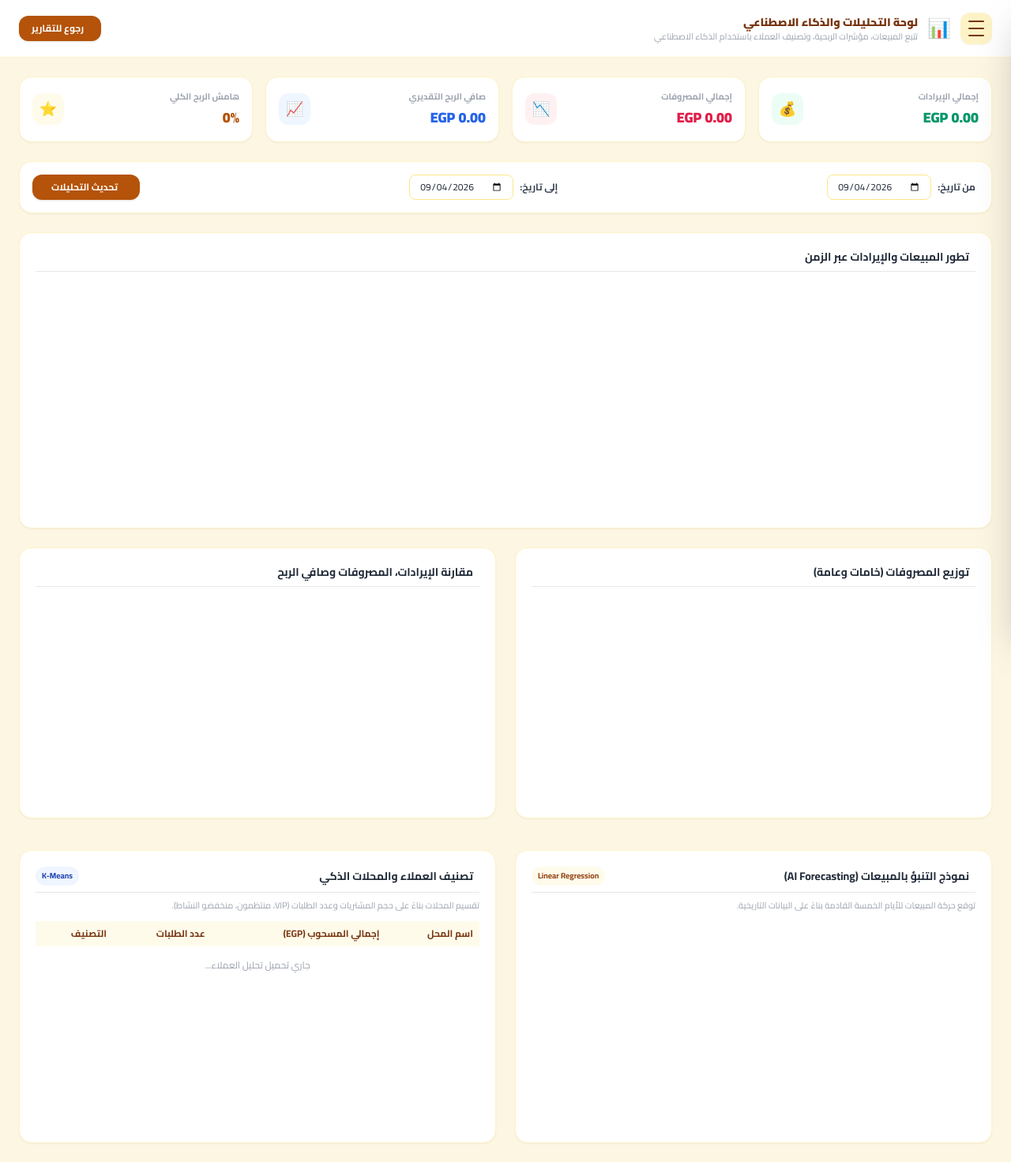
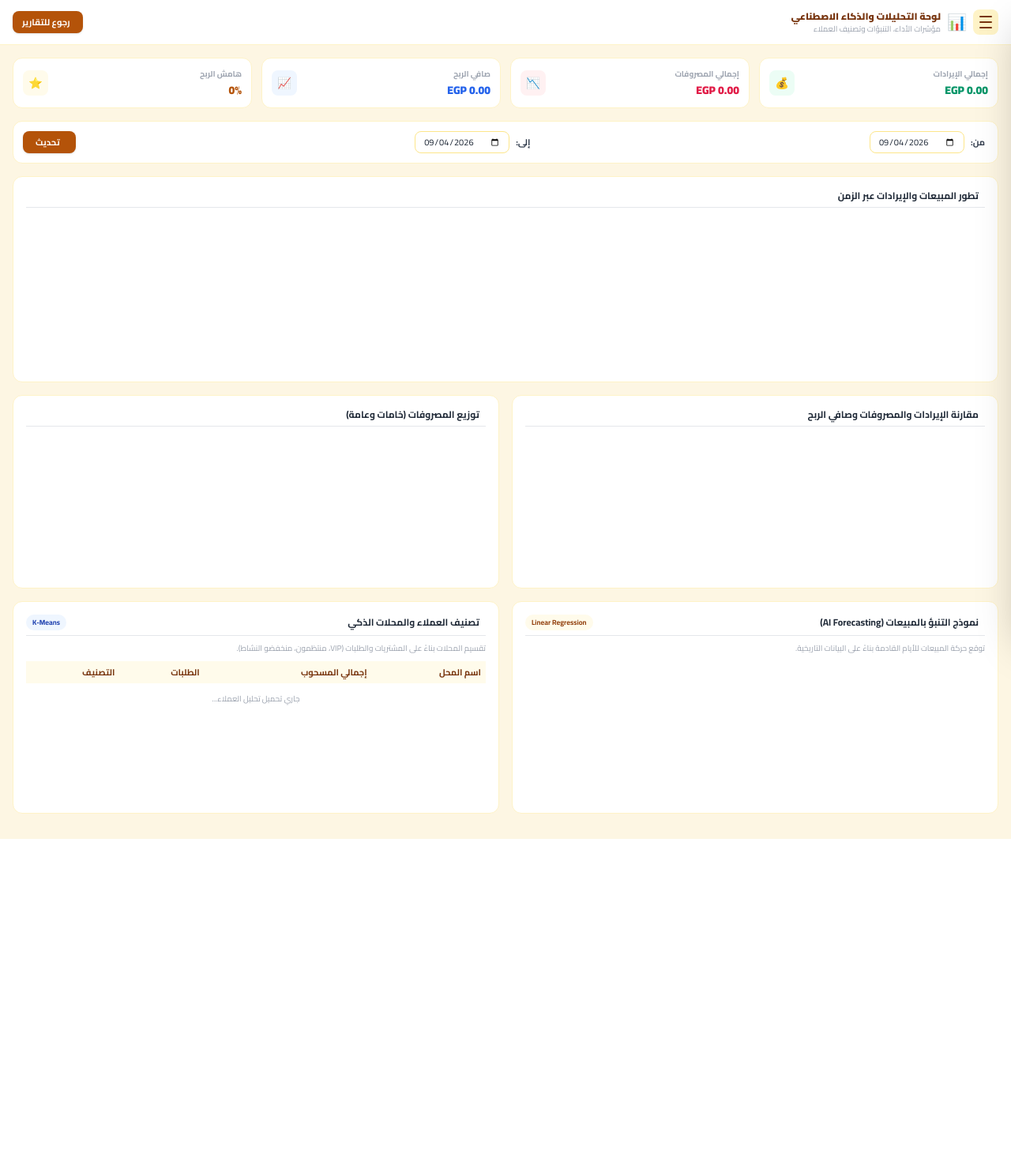
Before and after one commit to kyrillosashraf/bakery-system, a Flask app: template templates/analysis.html in a window 1280 px wide. Shown: the whole page at 79% size. After the commit the page ends 1062 px from the top, so only its background shows below. Run offline with Flask 3, Linux system fonts and the light colour scheme; the template is opened without the code that fills it, so the values that code supplies are empty; a map, chart or similar area stays blank; some libraries are stand-ins or nearby versions.

Commit message:
Update analysis.html

```diff
--- a/templates/analysis.html
+++ b/templates/analysis.html
@@ -1,148 +1,154 @@
 {% extends "base.html" %}
 
-{% block title %}لوحة التحليلات الذكية والرسوم البيانية - المخبز{% endblock %}
+{% block title %}لوحة التحليلات الذكية - المخبز{% endblock %}
 
 {% block content %}
-    <!-- شريط علوي -->
-    <header class="bg-white border-b border-amber-100 shadow-xs px-6 py-4 flex flex-wrap justify-between items-center gap-4">
-        <div class="flex items-center gap-3">
-            <button onclick="toggleSidebar()" class="bg-amber-100 hover:bg-amber-200 text-amber-900 p-2.5 rounded-xl transition shadow-sm flex flex-col justify-between w-10 h-10 items-center justify-center shrink-0 cursor-pointer">
-                <span class="w-5 h-0.5 bg-amber-900 rounded-full block"></span>
-                <span class="w-5 h-0.5 bg-amber-900 rounded-full block"></span>
-                <span class="w-5 h-0.5 bg-amber-900 rounded-full block"></span>
+    <!-- شريط علوي مصغر -->
+    <header class="bg-white border-b border-amber-100 shadow-xs px-4 py-3 flex flex-wrap justify-between items-center gap-3">
+        <div class="flex items-center gap-2">
+            <button onclick="toggleSidebar()" class="bg-amber-100 hover:bg-amber-200 text-amber-900 p-2 rounded-lg transition shadow-xs flex flex-col justify-between w-8 h-8 items-center justify-center shrink-0 cursor-pointer">
+                <span class="w-4 h-0.5 bg-amber-900 rounded-full block"></span>
+                <span class="w-4 h-0.5 bg-amber-900 rounded-full block"></span>
+                <span class="w-4 h-0.5 bg-amber-900 rounded-full block"></span>
             </button>
-            <span class="text-2xl">📊</span>
+            <span class="text-xl">📊</span>
             <div>
-                <h1 class="text-sm font-black text-amber-900">لوحة التحليلات والذكاء الاصطناعي</h1>
-                <p class="text-[11px] text-gray-400">تتبع المبيعات، مؤشرات الربحية، وتصنيف العملاء باستخدام الذكاء الاصطناعي</p>
+                <h1 class="text-xs font-black text-amber-900">لوحة التحليلات والذكاء الاصطناعي</h1>
+                <p class="text-[10px] text-gray-400">مؤشرات الأداء، التنبؤات وتصنيف العملاء</p>
             </div>
         </div>
 
-        <div class="flex items-center gap-3">
-            <a href="/reports" class="bg-amber-700 hover:bg-amber-800 text-white px-4 py-2 rounded-xl text-xs font-bold shadow transition flex items-center gap-1.5">
+        <div class="flex items-center gap-2">
+            <a href="/reports" class="bg-amber-700 hover:bg-amber-800 text-white px-3 py-1.5 rounded-lg text-[11px] font-bold shadow transition flex items-center gap-1">
                 <i class="fas fa-arrow-right"></i> رجوع للتقارير
             </a>
         </div>
     </header>
 
-    <main class="max-w-7xl mx-auto p-6 space-y-6 overflow-y-auto flex-1">
+    <main class="max-w-7xl mx-auto p-4 space-y-4 overflow-y-auto flex-1 text-xs">
 
-        <!-- ملخص مؤشرات الأداء المالية الذكية -->
-        <div class="grid grid-cols-1 sm:grid-cols-2 lg:grid-cols-4 gap-4">
-            <div class="bg-white p-4 rounded-2xl shadow-sm border border-amber-100 flex items-center justify-between">
+        <!-- ملخص مؤشرات الأداء (حجم أصغر وأنيق) -->
+        <div class="grid grid-cols-2 lg:grid-cols-4 gap-3">
+            <div class="bg-white p-3 rounded-xl shadow-xs border border-amber-100 flex items-center justify-between">
                 <div>
-                    <p class="text-[11px] text-gray-400 font-bold">إجمالي الإيرادات</p>
-                    <h3 id="statTotalRev" class="text-lg font-black text-emerald-600 mt-1">0.00 EGP</h3>
+                    <p class="text-[10px] text-gray-400 font-bold">إجمالي الإيرادات</p>
+                    <h3 id="statTotalRev" class="text-sm font-black text-emerald-600 mt-0.5">0.00 EGP</h3>
                 </div>
-                <div class="w-10 h-10 rounded-xl bg-emerald-50 text-emerald-600 flex items-center justify-center text-lg">💰</div>
+                <div class="w-8 h-8 rounded-lg bg-emerald-50 text-emerald-600 flex items-center justify-center text-sm">💰</div>
             </div>
-            <div class="bg-white p-4 rounded-2xl shadow-sm border border-amber-100 flex items-center justify-between">
+            <div class="bg-white p-3 rounded-xl shadow-xs border border-amber-100 flex items-center justify-between">
                 <div>
-                    <p class="text-[11px] text-gray-400 font-bold">إجمالي المصروفات</p>
-                    <h3 id="statTotalExp" class="text-lg font-black text-rose-600 mt-1">0.00 EGP</h3>
+                    <p class="text-[10px] text-gray-400 font-bold">إجمالي المصروفات</p>
+                    <h3 id="statTotalExp" class="text-sm font-black text-rose-600 mt-0.5">0.00 EGP</h3>
                 </div>
-                <div class="w-10 h-10 rounded-xl bg-rose-50 text-rose-600 flex items-center justify-center text-lg">📉</div>
+                <div class="w-8 h-8 rounded-lg bg-rose-50 text-rose-600 flex items-center justify-center text-sm">📉</div>
             </div>
-            <div class="bg-white p-4 rounded-2xl shadow-sm border border-amber-100 flex items-center justify-between">
+            <div class="bg-white p-3 rounded-xl shadow-xs border border-amber-100 flex items-center justify-between">
                 <div>
-                    <p class="text-[11px] text-gray-400 font-bold">صافي الربح التقديري</p>
-                    <h3 id="statNetProfit" class="text-lg font-black text-blue-600 mt-1">0.00 EGP</h3>
+                    <p class="text-[10px] text-gray-400 font-bold">صافي الربح</p>
+                    <h3 id="statNetProfit" class="text-sm font-black text-blue-600 mt-0.5">0.00 EGP</h3>
                 </div>
-                <div class="w-10 h-10 rounded-xl bg-blue-50 text-blue-600 flex items-center justify-center text-lg">📈</div>
+                <div class="w-8 h-8 rounded-lg bg-blue-50 text-blue-600 flex items-center justify-center text-sm">📈</div>
             </div>
-            <div class="bg-white p-4 rounded-2xl shadow-sm border border-amber-100 flex items-center justify-between">
+            <div class="bg-white p-3 rounded-xl shadow-xs border border-amber-100 flex items-center justify-between">
                 <div>
-                    <p class="text-[11px] text-gray-400 font-bold">هامش الربح الكلي</p>
-                    <h3 id="statProfitMargin" class="text-lg font-black text-amber-700 mt-1">0%</h3>
+                    <p class="text-[10px] text-gray-400 font-bold">هامش الربح</p>
+                    <h3 id="statProfitMargin" class="text-sm font-black text-amber-700 mt-0.5">0%</h3>
                 </div>
-                <div class="w-10 h-10 rounded-xl bg-amber-50 text-amber-700 flex items-center justify-center text-lg">⭐</div>
+                <div class="w-8 h-8 rounded-lg bg-amber-50 text-amber-700 flex items-center justify-center text-sm">⭐</div>
             </div>
         </div>
 
-        <!-- فلاتر التواريخ -->
-        <div class="bg-white p-4 rounded-2xl shadow-sm border border-amber-100 flex flex-wrap gap-4 items-center justify-between">
+        <!-- فلاتر التواريخ المدمجة -->
+        <div class="bg-white p-3 rounded-xl shadow-xs border border-amber-100 flex flex-wrap gap-3 items-center justify-between">
             <div class="flex items-center gap-2">
-                <span class="text-xs font-bold text-gray-700"><i class="fas fa-calendar-alt text-amber-700 ml-1"></i> من تاريخ:</span>
-                <input type="date" id="startDate" class="border border-amber-200 rounded-lg px-3 py-1.5 text-xs focus:outline-none focus:border-amber-600 cursor-pointer">
+                <span class="text-[11px] font-bold text-gray-700"><i class="fas fa-calendar-alt text-amber-700 ml-1"></i> من:</span>
+                <input type="date" id="startDate" class="border border-amber-200 rounded-lg px-2.5 py-1 text-[11px] focus:outline-none focus:border-amber-600 cursor-pointer">
             </div>
             <div class="flex items-center gap-2">
-                <span class="text-xs font-bold text-gray-700">إلى تاريخ:</span>
-                <input type="date" id="endDate" class="border border-amber-200 rounded-lg px-3 py-1.5 text-xs focus:outline-none focus:border-amber-600 cursor-pointer">
+                <span class="text-[11px] font-bold text-gray-700">إلى:</span>
+                <input type="date" id="endDate" class="border border-amber-200 rounded-lg px-2.5 py-1 text-[11px] focus:outline-none focus:border-amber-600 cursor-pointer">
             </div>
-            <button onclick="loadAnalyticsData()" class="bg-amber-700 hover:bg-amber-800 text-white px-6 py-2 rounded-xl text-xs font-bold shadow transition cursor-pointer">
-                <i class="fas fa-sync-alt ml-1"></i> تحديث التحليلات
+            <button onclick="loadAnalyticsData()" class="bg-amber-700 hover:bg-amber-800 text-white px-4 py-1.5 rounded-lg text-[11px] font-bold shadow transition cursor-pointer flex items-center gap-1">
+                <i class="fas fa-sync-alt"></i> تحديث
             </button>
         </div>
 
-        <!-- شبكة الرسوم البيانية التقليدية -->
-        <div class="grid grid-cols-1 md:grid-cols-2 gap-6">
+        <!-- شبكة الرسوم البيانية بحجم مضغوط -->
+        <div class="grid grid-cols-1 md:grid-cols-2 gap-4">
+
             <!-- 1. تطور المبيعات عبر الزمن -->
-            <div class="bg-white p-5 rounded-2xl shadow-sm border border-amber-100 md:col-span-2">
-                <h3 class="font-bold text-gray-800 text-sm mb-4 border-b pb-2 flex items-center">
+            <div class="bg-white p-4 rounded-xl shadow-xs border border-amber-100 md:col-span-2">
+                <h3 class="font-bold text-gray-800 text-xs mb-3 border-b pb-1.5 flex items-center">
                     <i class="fas fa-chart-line text-amber-700 ml-2"></i> تطور المبيعات والإيرادات عبر الزمن
                 </h3>
-                <div class="relative h-72 w-full">
+                <div class="relative h-48 w-full">
                     <canvas id="salesLineChart"></canvas>
                 </div>
             </div>
 
-            <!-- 2. توزيع المصروفات -->
-            <div class="bg-white p-5 rounded-2xl shadow-sm border border-amber-100 flex flex-col justify-between">
-                <h3 class="font-bold text-gray-800 text-sm mb-4 border-b pb-2 flex items-center">
+            <!-- 2. مقارنة الإيرادات والمصروفات والأرباح -->
+            <div class="bg-white p-4 rounded-xl shadow-xs border border-amber-100 flex flex-col justify-between">
+                <h3 class="font-bold text-gray-800 text-xs mb-3 border-b pb-1.5 flex items-center">
+                    <i class="fas fa-balance-scale text-amber-700 ml-2"></i> مقارنة الإيرادات والمصروفات وصافي الربح
+                </h3>
+                <div class="relative h-44 w-full flex items-center justify-center">
+                    <canvas id="profitBarChart"></canvas>
+                </div>
+            </div>
+
+            <!-- 3. توزيع المصروفات -->
+            <div class="bg-white p-4 rounded-xl shadow-xs border border-amber-100 flex flex-col justify-between">
+                <h3 class="font-bold text-gray-800 text-xs mb-3 border-b pb-1.5 flex items-center">
                     <i class="fas fa-chart-pie text-amber-700 ml-2"></i> توزيع المصروفات (خامات وعامة)
                 </h3>
-                <div class="relative h-64 w-full flex items-center justify-center">
+                <div class="relative h-44 w-full flex items-center justify-center">
                     <canvas id="expensesDoughnutChart"></canvas>
                 </div>
             </div>
 
-            <!-- 3. مقارنة الإيرادات والمصروفات وصافي الربح -->
-            <div class="bg-white p-5 rounded-2xl shadow-sm border border-amber-100 flex flex-col justify-between">
-                <h3 class="font-bold text-gray-800 text-sm mb-4 border-b pb-2 flex items-center">
-                    <i class="fas fa-balance-scale text-amber-700 ml-2"></i> مقارنة الإيرادات، المصروفات وصافي الربح
-                </h3>
-                <div class="relative h-64 w-full flex items-center justify-center">
-                    <canvas id="profitBarChart"></canvas>
-                </div>
-            </div>
         </div>
 
-        <!-- قسم أدوات الذكاء الاصطناعي والتنبؤات المتقدمة -->
-        <div class="grid grid-cols-1 lg:grid-cols-2 gap-6 pt-4">
+        <!-- قسم أدوات الذكاء الاصطناعي والتنبؤات المتقدمة (أحجام مضغوطة) -->
+        <div class="grid grid-cols-1 lg:grid-cols-2 gap-4 pb-4">
 
             <!-- نموذج التنبؤ الخطي (Linear Regression Forecasting) -->
-            <div class="bg-white p-5 rounded-2xl shadow-sm border border-amber-100">
-                <h3 class="font-bold text-gray-800 text-sm mb-2 border-b pb-2 flex items-center justify-between">
-                    <span><i class="fas fa-robot text-amber-700 ml-2"></i> نموذج التنبؤ بالمبيعات (AI Forecasting)</span>
-                    <span class="text-[10px] bg-amber-50 text-amber-800 px-2 py-0.5 rounded-full font-bold">Linear Regression</span>
-                </h3>
-                <p class="text-[11px] text-gray-400 mb-4">توقع حركة المبيعات للأيام الخمسة القادمة بناءً على البيانات التاريخية.</p>
-                <div class="relative h-64 w-full">
+            <div class="bg-white p-4 rounded-xl shadow-xs border border-amber-100">
+                <div class="flex items-center justify-between border-b pb-1.5 mb-2">
+                    <h3 class="font-bold text-gray-800 text-xs flex items-center">
+                        <i class="fas fa-robot text-amber-700 ml-2"></i> نموذج التنبؤ بالمبيعات (AI Forecasting)
+                    </h3>
+                    <span class="text-[9px] bg-amber-50 text-amber-800 px-2 py-0.5 rounded-full font-bold">Linear Regression</span>
+                </div>
+                <p class="text-[10px] text-gray-400 mb-2">توقع حركة المبيعات للأيام القادمة بناءً على البيانات التاريخية.</p>
+                <div class="relative h-44 w-full">
                     <canvas id="forecastChart"></canvas>
                 </div>
             </div>
 
             <!-- نموذج تصنيف العملاء (K-Means Clustering) -->
-            <div class="bg-white p-5 rounded-2xl shadow-sm border border-amber-100 flex flex-col">
-                <h3 class="font-bold text-gray-800 text-sm mb-2 border-b pb-2 flex items-center justify-between">
-                    <span><i class="fas fa-users-cog text-amber-700 ml-2"></i> تصنيف العملاء والمحلات الذكي</span>
-                    <span class="text-[10px] bg-blue-50 text-blue-800 px-2 py-0.5 rounded-full font-bold">K-Means</span>
-                </h3>
-                <p class="text-[11px] text-gray-400 mb-3">تقسيم المحلات بناءً على حجم المشتريات وعدد الطلبات (VIP، منتظمون، منخفضو النشاط).</p>
+            <div class="bg-white p-4 rounded-xl shadow-xs border border-amber-100 flex flex-col">
+                <div class="flex items-center justify-between border-b pb-1.5 mb-2">
+                    <h3 class="font-bold text-gray-800 text-xs flex items-center">
+                        <i class="fas fa-users-cog text-amber-700 ml-2"></i> تصنيف العملاء والمحلات الذكي
+                    </h3>
+                    <span class="text-[9px] bg-blue-50 text-blue-800 px-2 py-0.5 rounded-full font-bold">K-Means</span>
+                </div>
+                <p class="text-[10px] text-gray-400 mb-2">تقسيم المحلات بناءً على المشتريات والطلبات (VIP، منتظمون، منخفضو النشاط).</p>
 
-                <div class="overflow-x-auto flex-1 max-h-56">
-                    <table class="w-full text-right text-xs">
+                <div class="overflow-x-auto flex-1 max-h-44">
+                    <table class="w-full text-right text-[11px]">
                         <thead class="bg-amber-50 text-amber-900 sticky top-0">
                             <tr>
-                                <th class="p-2">اسم المحل</th>
-                                <th class="p-2">إجمالي المسحوب (EGP)</th>
-                                <th class="p-2">عدد الطلبات</th>
-                                <th class="p-2">التصنيف</th>
+                                <th class="p-1.5">اسم المحل</th>
+                                <th class="p-1.5">إجمالي المسحوب</th>
+                                <th class="p-1.5">الطلبات</th>
+                                <th class="p-1.5">التصنيف</th>
                             </tr>
                         </thead>
                         <tbody id="segmentsTableBody" class="divide-y divide-gray-100">
                             <tr>
-                                <td colspan="4" class="p-4 text-center text-gray-400">جاري تحميل تحليل العملاء...</td>
+                                <td colspan="4" class="p-3 text-center text-gray-400 text-[10px]">جاري تحميل تحليل العملاء...</td>
                             </tr>
                         </tbody>
                     </table>
@@ -226,7 +232,6 @@
 
         async function loadAiAnalytics() {
             try {
-                // 1. جلب البيانات المالية الشاملة ومؤشرات الأداء
                 const resFin = await fetch('/api/analytics/financials');
                 const dataFin = await resFin.json();
                 if (dataFin.success && dataFin.financials) {
@@ -237,14 +242,12 @@
                     document.getElementById('statProfitMargin').innerText = fin.profit_margin + "%";
                 }
 
-                // 2. جلب بيانات نموذج التنبؤ بالمبيعات Linear Regression
                 const resFore = await fetch('/api/analytics/forecast');
                 const dataFore = await resFore.json();
                 if (dataFore.success && dataFore.historical_dates) {
                     renderForecastChart(dataFore);
                 }
 
-                // 3. جلب بيانات تصنيف العملاء K-Means
                 const resSeg = await fetch('/api/analytics/segments');
                 const dataSeg = await resSeg.json();
                 if (dataSeg.success && dataSeg.segments) {
@@ -257,6 +260,17 @@
         }
 
         function renderCharts(data) {
+            // إعدادات مشتركة لتقليل حجم الارتفاع وإضافة التفاعلية
+            const commonOptions = {
+                responsive: true,
+                maintainAspectRatio: false,
+                plugins: {
+                    legend: {
+                        labels: { font: { size: 10 } }
+                    }
+                }
+            };
+
             const ctxLine = document.getElementById('salesLineChart').getContext('2d');
             if (salesChart) salesChart.destroy();
             salesChart = new Chart(ctxLine, {
@@ -267,13 +281,13 @@
                         label: 'إجمالي المبيعات (EGP)',
                         data: [data.totalIncome],
                         borderColor: '#b45309',
-                        backgroundColor: 'rgba(180, 83, 9, 0.1)',
-                        borderWidth: 3,
+                        backgroundColor: 'rgba(180, 83, 9, 0.08)',
+                        borderWidth: 2.5,
                         fill: true,
                         tension: 0.3
                     }]
                 },
-                options: { responsive: true, maintainAspectRatio: false, scales: { y: { beginAtZero: true } } }
+                options: { ...commonOptions, scales: { y: { beginAtZero: true, ticks: { font: { size: 9 } } }, x: { ticks: { font: { size: 9 } } } } }
             });
 
             const ctxDoughnut = document.getElementById('expensesDoughnutChart').getContext('2d');
@@ -281,14 +295,14 @@
             expensesChart = new Chart(ctxDoughnut, {
                 type: 'doughnut',
                 data: {
-                    labels: ['مصروفات المواد الخام', 'المصروفات العامة'],
+                    labels: ['المواد الخام', 'المصروفات العامة'],
                     datasets: [{
                         data: [data.rawExp, data.genExp],
                         backgroundColor: ['#f59e0b', '#dc2626'],
                         borderWidth: 1
                     }]
                 },
-                options: { responsive: true, maintainAspectRatio: false }
+                options: commonOptions
             });
 
             const ctxBar = document.getElementById('profitBarChart').getContext('2d');
@@ -301,10 +315,11 @@
                         label: 'المبلغ (EGP)',
                         data: [data.totalIncome, data.totalExp, data.netProfit],
                         backgroundColor: ['#10b981', '#ef4444', '#3b82f6'],
-                        borderWidth: 1
+                        borderWidth: 1,
+                        borderRadius: 6
                     }]
                 },
-                options: { responsive: true, maintainAspectRatio: false, scales: { y: { beginAtZero: true } } }
+                options: { ...commonOptions, scales: { y: { beginAtZero: true, ticks: { font: { size: 9 } } }, x: { ticks: { font: { size: 9 } } } } }
             });
         }
 
@@ -325,22 +340,27 @@
                             label: 'المبيعات الفعلية',
                             data: historicalDataPadded,
                             borderColor: '#b45309',
-                            backgroundColor: 'rgba(180, 83, 9, 0.1)',
+                            backgroundColor: 'rgba(180, 83, 9, 0.08)',
                             borderWidth: 2,
                             tension: 0.2
                         },
                         {
-                            label: 'تنبؤات الذكاء الاصطناعي',
+                            label: 'تنبؤات AI',
                             data: forecastDataPadded,
                             borderColor: '#3b82f6',
-                            borderDash: [5, 5],
-                            backgroundColor: 'rgba(59, 130, 246, 0.1)',
+                            borderDash: [4, 4],
+                            backgroundColor: 'rgba(59, 130, 246, 0.08)',
                             borderWidth: 2,
                             tension: 0.2
                         }
                     ]
                 },
-                options: { responsive: true, maintainAspectRatio: false, scales: { y: { beginAtZero: true } } }
+                options: {
+                    responsive: true,
+                    maintainAspectRatio: false,
+                    scales: { y: { beginAtZero: true, ticks: { font: { size: 9 } } }, x: { ticks: { font: { size: 9 } } } },
+                    plugins: { legend: { labels: { font: { size: 9 } } } }
+                }
             });
         }
 
@@ -349,7 +369,7 @@
             tbody.innerHTML = '';
 
             if (segments.length === 0) {
-                tbody.innerHTML = `<tr><td colspan="4" class="p-4 text-center text-gray-400">لا توجد بيانات كافية لتصنيف المحلات</td></tr>`;
+                tbody.innerHTML = `<tr><td colspan="4" class="p-3 text-center text-gray-400 text-[10px]">لا توجد بيانات كافية لتصنيف المحلات</td></tr>`;
                 return;
             }
 
@@ -361,10 +381,10 @@
 
                 const tr = document.createElement('tr');
                 tr.innerHTML = `
-                    <td class="p-2 font-bold text-gray-800">${s.shop_name}</td>
-                    <td class="p-2 text-gray-600">${s.total_spent.toLocaleString()} EGP</td>
-                    <td class="p-2 text-gray-600">${s.order_count}</td>
-                    <td class="p-2"><span class="px-2 py-1 rounded-md text-[10px] ${badgeColor}">${s.segment}</span></td>
+                    <td class="p-1.5 font-bold text-gray-800">${s.shop_name}</td>
+                    <td class="p-1.5 text-gray-600">${s.total_spent.toLocaleString()} EGP</td>
+                    <td class="p-1.5 text-gray-600">${s.order_count}</td>
+                    <td class="p-1.5"><span class="px-1.5 py-0.5 rounded text-[9px] ${badgeColor}">${s.segment}</span></td>
                 `;
                 tbody.appendChild(tr);
             });
```
